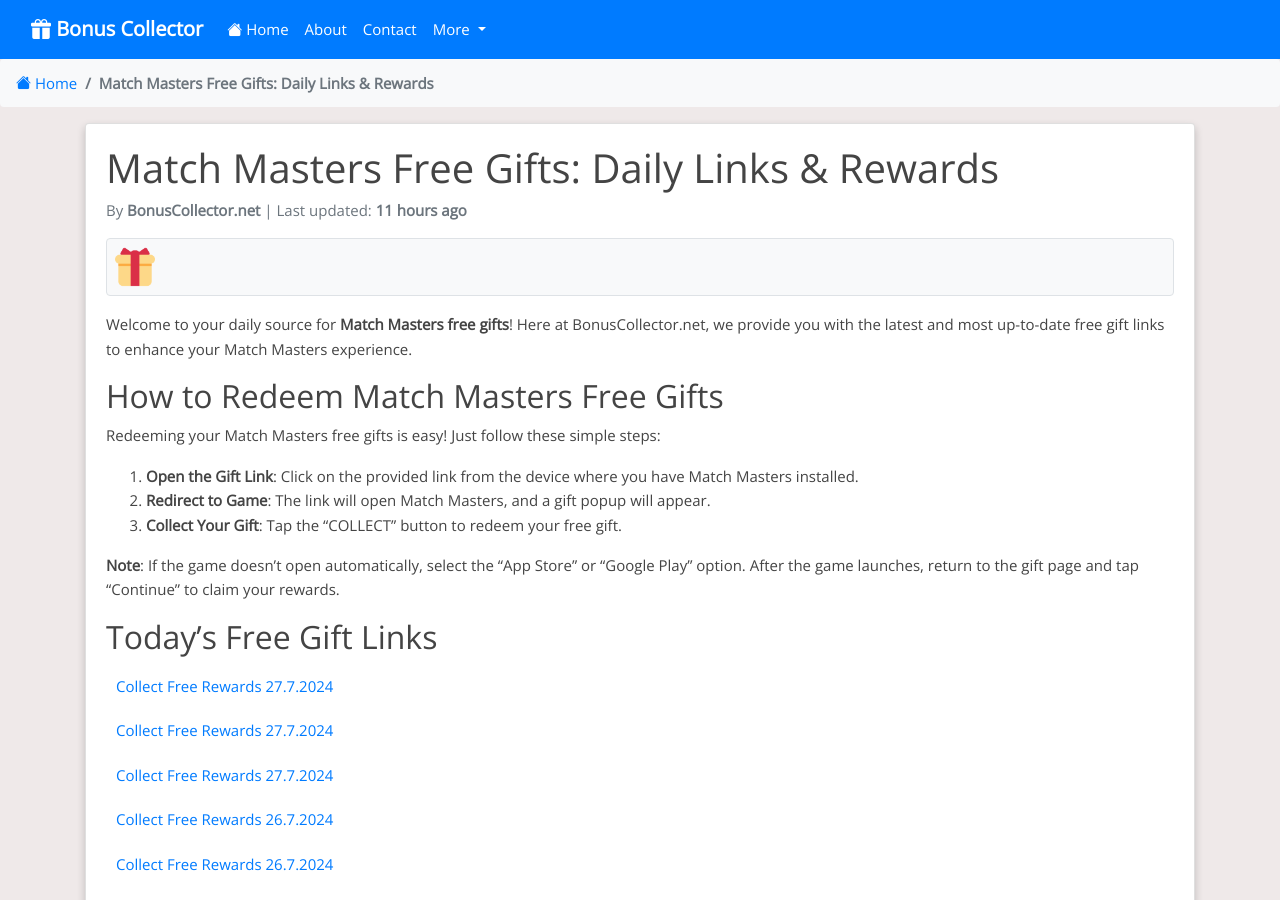
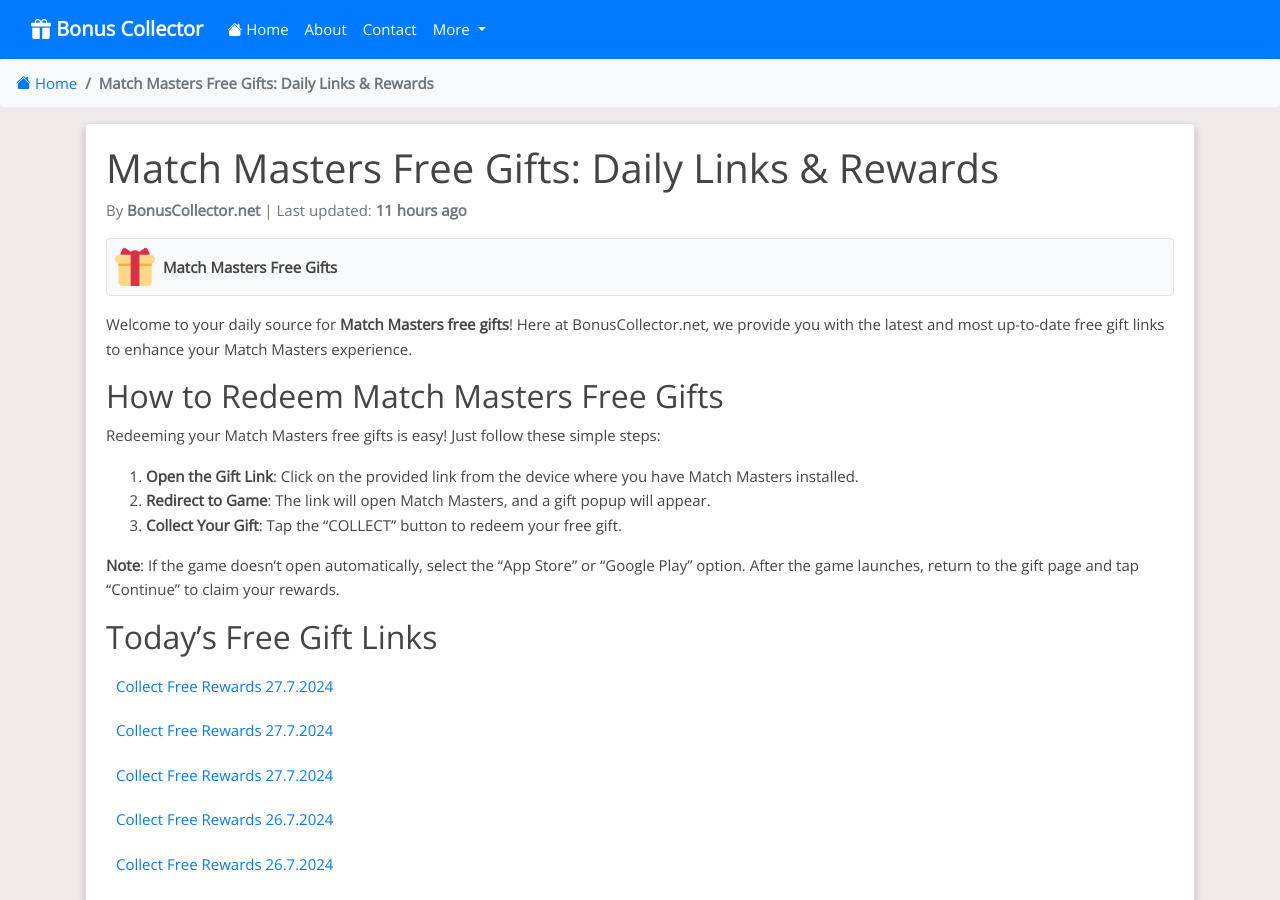
Before and after one commit to Prollad99/bs-net, a Jekyll site: the page built from _posts/2024-06-30-match-masters.md, in a window 1280 px wide and 900 px high. Built offline with Jekyll 4.4.1, drawn with Linux system fonts in a browser that asks for light colours; nearby versions of some CDN libraries; comment, search, counter and statistics services are not loaded.

Commit message:
Update 2024-06-30-match-masters.md

```diff
--- a/_posts/2024-06-30-match-masters.md
+++ b/_posts/2024-06-30-match-masters.md
@@ -9,6 +9,8 @@
 permalink: /match-masters-free-gifts/
 image: /assets/images/match-masters.webp
 include_file: match-masters.html
+manifest: /manifests/match-masters.json
+app_name: "Match Masters Free Gifts"
 ---
 
 Welcome to your daily source for **Match Masters free gifts**! Here at BonusCollector.net, we provide you with the latest and most up-to-date free gift links to enhance your Match Masters experience.
```
